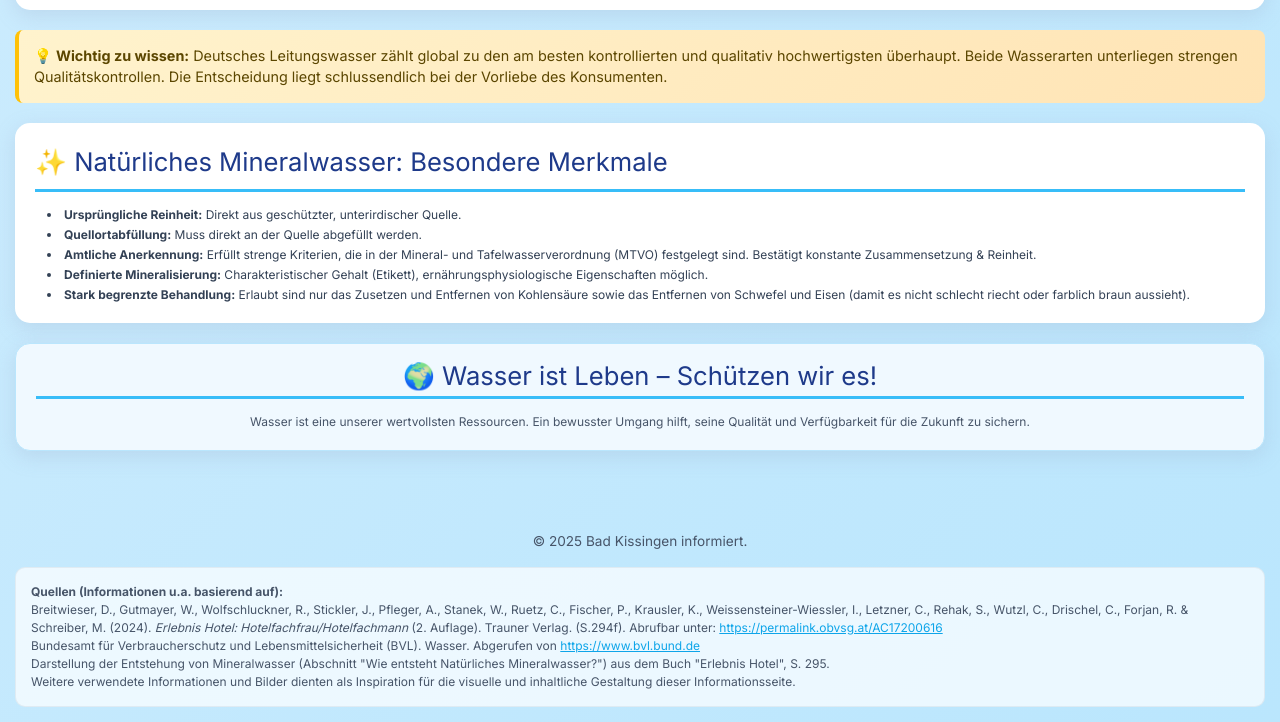
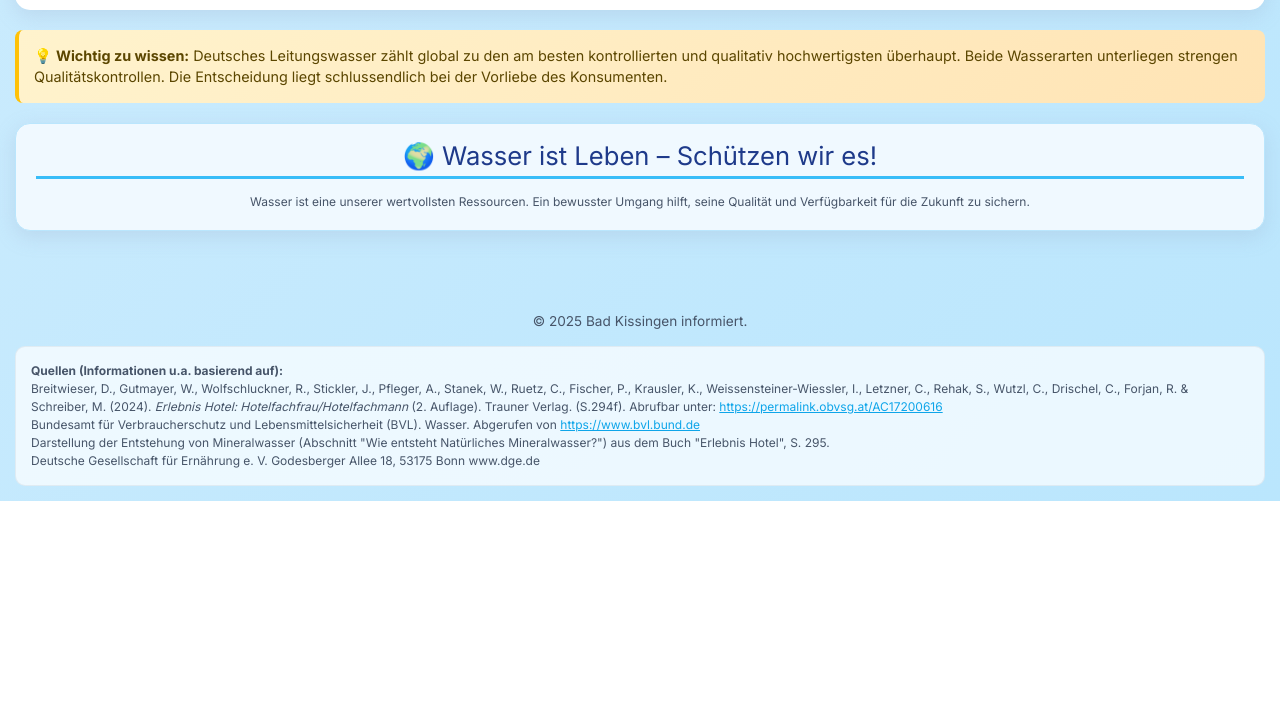
Before and after one commit to rund-um-wasser-bad-kissingen/rund-um-wasser-bad-kissingen.github.io, a plain HTML site: page index.html in a window 1280 px wide. Shown: the part 2721-3443 px from the top of the page. After the commit the page ends 3222 px from the top, so only its background shows below. Drawn offline with nearby package versions, Linux system fonts and the light colour scheme.

Commit message:
anderung anna

```diff
--- a/index.html
+++ b/index.html
@@ -402,17 +402,6 @@
              <span class="emoji">💡</span> <strong data-translate="importantNote">Wichtig zu wissen:</strong> <span data-translate="importantNoteText">Deutsches Leitungswasser zählt global zu den am besten kontrollierten und qualitativ hochwertigsten überhaupt. Beide Wasserarten unterliegen strengen Qualitätskontrollen. Die Entscheidung liegt schlussendlich bei der Vorliebe des Konsumenten.</span>
         </div>
 
-        <div id="mineralwasser-infos-bk" class="card">
-            <h2 data-translate="naturalMineralWaterTitle">✨ Natürliches Mineralwasser: Besondere Merkmale</h2>
-            <ul class="list-disc list-inside space-y-1 text-xs text-slate-700 pl-3">
-                <li data-translate="naturalMineralWaterFact1"><strong>Ursprüngliche Reinheit:</strong> Direkt aus geschützter, unterirdischer Quelle.</li>
-                <li data-translate="naturalMineralWaterFact2"><strong>Quellortabfüllung:</strong> Muss direkt an der Quelle abgefüllt werden.</li>
-                <li data-translate="naturalMineralWaterFact3"><strong>Amtliche Anerkennung:</strong> Erfüllt strenge Kriterien, die in der Mineral- und Tafelwasserverordnung (MTVO) festgelegt sind. Bestätigt konstante Zusammensetzung & Reinheit.</li>
-                <li data-translate="naturalMineralWaterFact4"><strong>Definierte Mineralisierung:</strong> Charakteristischer Gehalt (Etikett), ernährungsphysiologische Eigenschaften möglich.</li>
-                <li data-translate="naturalMineralWaterFact5"><strong>Stark begrenzte Behandlung:</strong> Erlaubt sind nur das Zusetzen und Entfernen von Kohlensäure sowie das Entfernen von Schwefel und Eisen (damit es nicht schlecht riecht oder farblich braun aussieht).</li>
-            </ul>
-        </div>
-
         <div class="card text-center bg-sky-50 border border-sky-200">
             <h2 class="text-sky-700 text-base" data-translate="waterIsLifeTitle">🌍 Wasser ist Leben – Schützen wir es!</h2>
             <p class="text-xs text-slate-600" data-translate="waterIsLifeText">Wasser ist eine unserer wertvollsten Ressourcen. Ein bewusster Umgang hilft, seine Qualität und Verfügbarkeit für die Zukunft zu sichern. Bad Kissingen, als traditionsreicher Kurort, weiß um die Bedeutung reinen Wassers.</p>
@@ -427,7 +416,7 @@
             <br>
             Bundesamt für Verbraucherschutz und Lebensmittelsicherheit (BVL). Wasser. Abgerufen von <a href="https://www.bvl.bund.de/DE/Arbeitsbereiche/01_Lebensmittel/03_Verbraucher/15_Wasser_Mineralwasser/wasser_basepage.html" target="_blank" rel="noopener noreferrer">https://www.bvl.bund.de</a>
             <br>Darstellung der Entstehung von Mineralwasser (Abschnitt "Wie entsteht Natürliches Mineralwasser?") aus dem Buch "Erlebnis Hotel", S. 295.
-            <br>Weitere verwendete Informationen und Bilder dienten als Inspiration für die visuelle und inhaltliche Gestaltung dieser Informationsseite.
+            <br>Deutsche Gesellschaft für Ernährung e. V. Godesberger Allee 18, 53175 Bonn www.dge.de
         </div>
     </footer>
 
```
